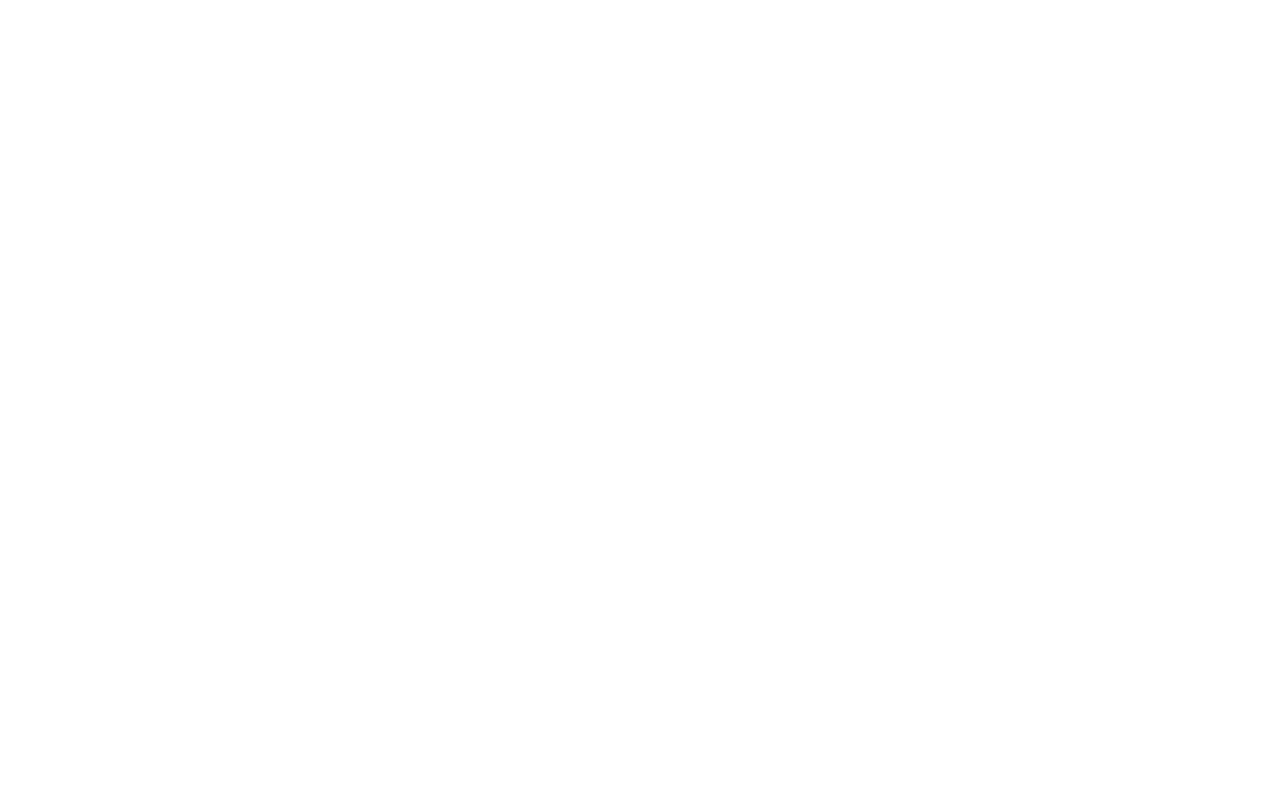
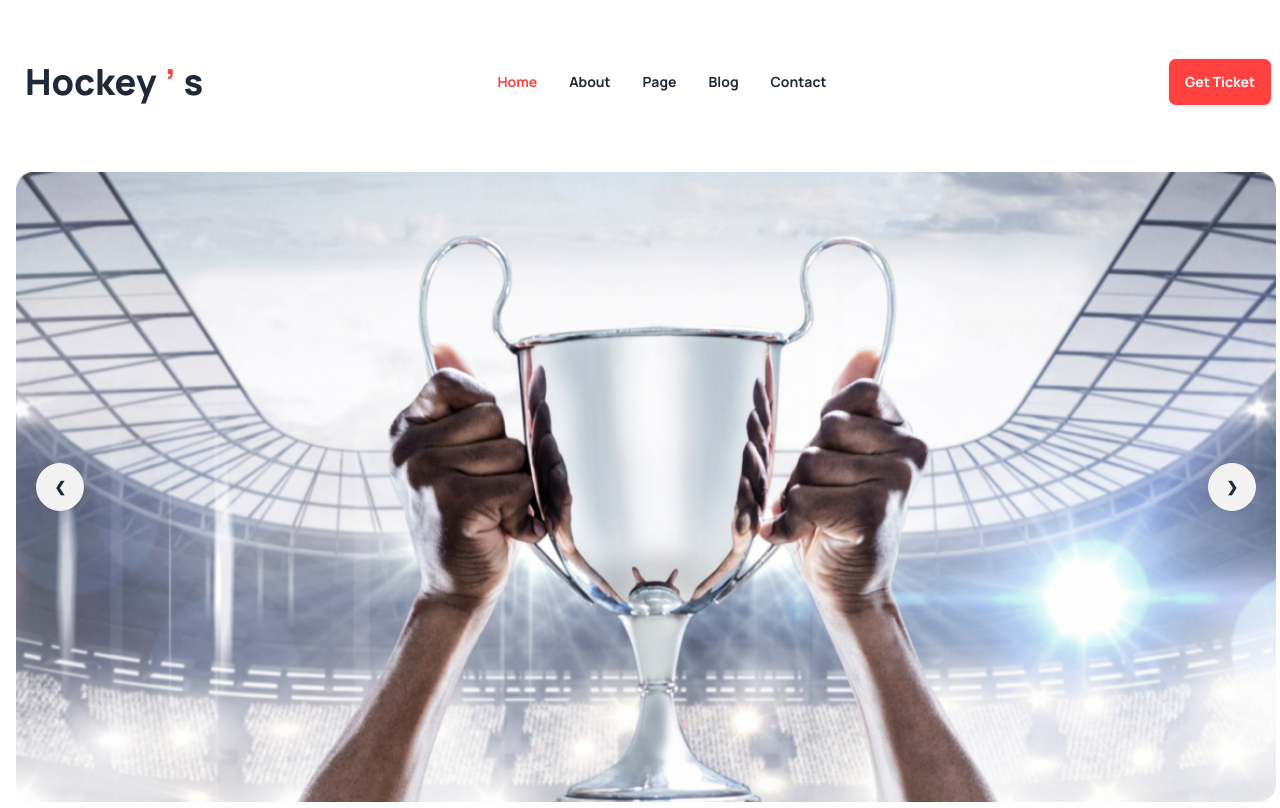
Before and after one commit to Monwar23/project3, a plain HTML site: page index.html in a window 1280 px wide. Drawn offline with nearby package versions, Linux system fonts and the light colour scheme.

Commit message:
header 3/4 finished

```diff
--- a/index.html
+++ b/index.html
@@ -4,8 +4,77 @@
     <meta charset="UTF-8">
     <meta name="viewport" content="width=device-width, initial-scale=1.0">
     <title>Hocky website</title>
+    <link href="https://cdn.jsdelivr.net/npm/daisyui@4.6.0/dist/full.min.css" rel="stylesheet" type="text/css" />
+    <script src="https://cdn.tailwindcss.com"></script>
+    <link rel="preconnect" href="https://fonts.googleapis.com">
+<link rel="preconnect" href="https://fonts.gstatic.com" crossorigin>
+<link href="https://fonts.googleapis.com/css2?family=Manrope:wght@400;500;600;700;800&display=swap" rel="stylesheet">
+<style>
+        .font_manrope{
+            font-family: 'Manrope', sans-serif;
+        }
+</style>
+
 </head>
-<body>
+<body class="font_manrope">
+    <header class="md:container md:mx-auto">
+        <!-- nav bar -->
+        <nav class="pt-12">
+            <div class="navbar bg-base-100">
+                <div class="navbar-start">
+                  <div class="dropdown">
+                    <div tabindex="0" role="button" class="btn btn-ghost lg:hidden">
+                        <svg xmlns="http://www.w3.org/2000/svg" fill="none" viewBox="0 0 24 24" class="inline-block w-6 h-6 stroke-current"><path stroke-linecap="round" stroke-linejoin="round" stroke-width="2" d="M4 6h16M4 12h16M4 18h16"></path></svg>
+                    </div>
+                    <ul tabindex="0" class="menu  menu-sm dropdown-content mt-3 z-[1] p-2 shadow bg-base-100 rounded-box w-52 font-bold">
+                      <li class="text-[#FF4240]"><a>Home</a></li>
+                      <li><a>About</a></li>
+                      <li><a>Page</a></li>
+                      <li><a>Blog</a></li>
+                      <li><a>Contact</a></li>
+                    </ul>
+                  </div>
+                  <a class="btn btn-ghost text-4xl font-extrabold">Hockey<span class="text-[#FF4240] ">’</span>s</a>
+                </div>
+                <div class="navbar-center hidden lg:flex">
+                  <ul class="menu menu-horizontal px-1 font-bold ml-11">
+                    <li class="text-[#FF4240] "><a>Home</a></li>
+                      <li><a>About</a></li>
+                      <li><a>Page</a></li>
+                      <li><a>Blog</a></li>
+                      <li><a>Contact</a></li>
+                  </ul>
+                </div>
+                <div class="navbar-end">
+                  <a class="btn font-bold bg-[#FF4240] text-white">Get Ticket</a>
+                </div>
+              </div>
+        </nav>
+        <!-- banner -->
+        <div class="mt-14 rounded-2xl ml-4 mr-1">
+            <div class="carousel w-full">
+                <div id="slide1" class="carousel-item relative w-full">
+                  <img src="Images/1.png" class="w-full" />
+                  <div class="absolute flex justify-between transform -translate-y-1/2 left-5 right-5 top-1/2">
+                    <a href="#slide2" class="btn btn-circle">❮</a>
+                    <a href="#slide2" class="btn btn-circle">❯</a>
+                  </div>
+                </div>
+                <div id="slide2" class="carousel-item relative w-full">
+                  <img src="Images/12.jpg" class="w-full" />
+                  <div class="absolute flex justify-between transform -translate-y-1/2 left-5 right-5 top-1/2">
+                    <a href="#slide1" class="btn btn-circle">❮</a>
+                    <a href="#slide1" class="btn btn-circle">❯</a>
+                  </div>
+                </div>
+            </div>
+        </div>
+    </header>
+    <main class="md:container md:mx-auto">
 
+    </main>
+    <footer>
+
+    </footer>
 </body>
 </html>
```
Also changed, not shown: Images/12.jpg (added).
